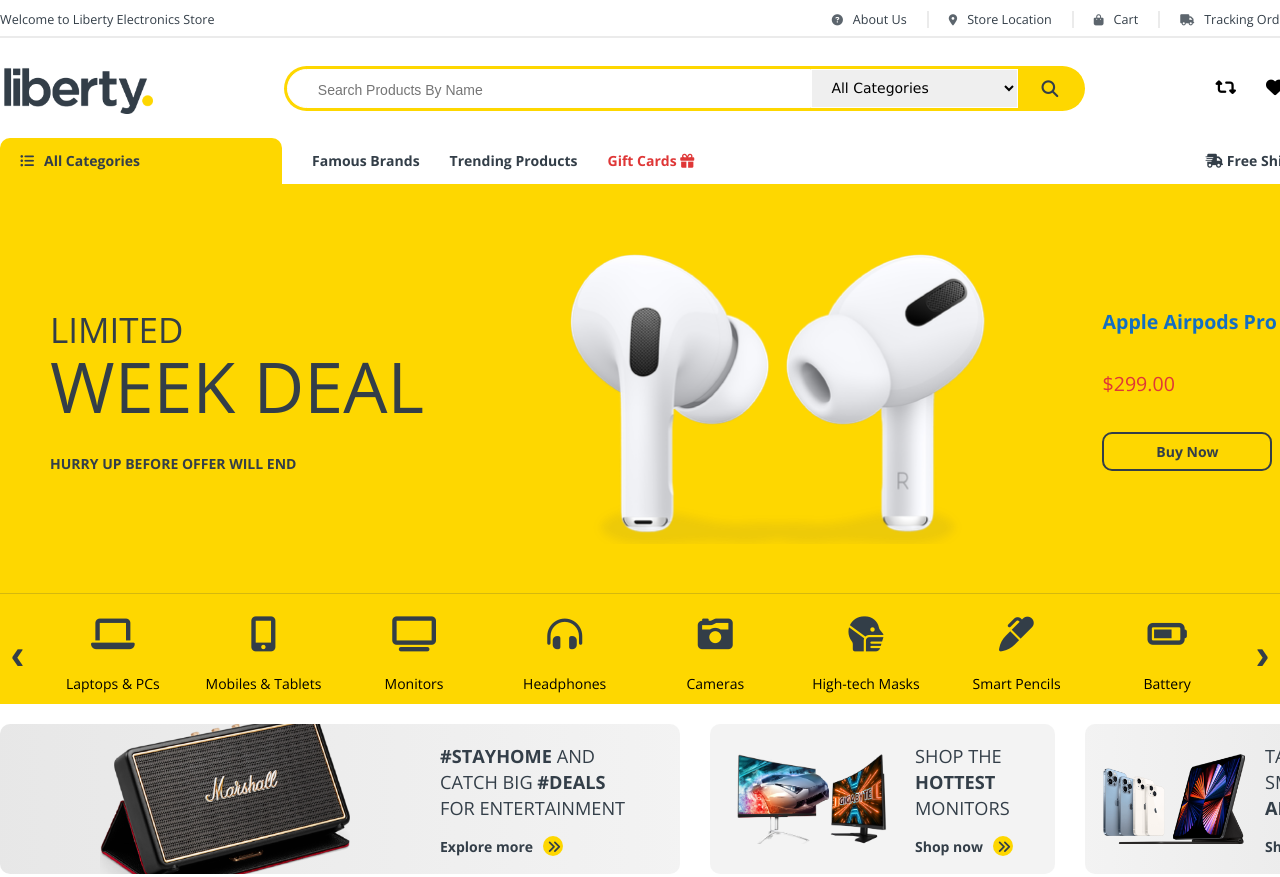
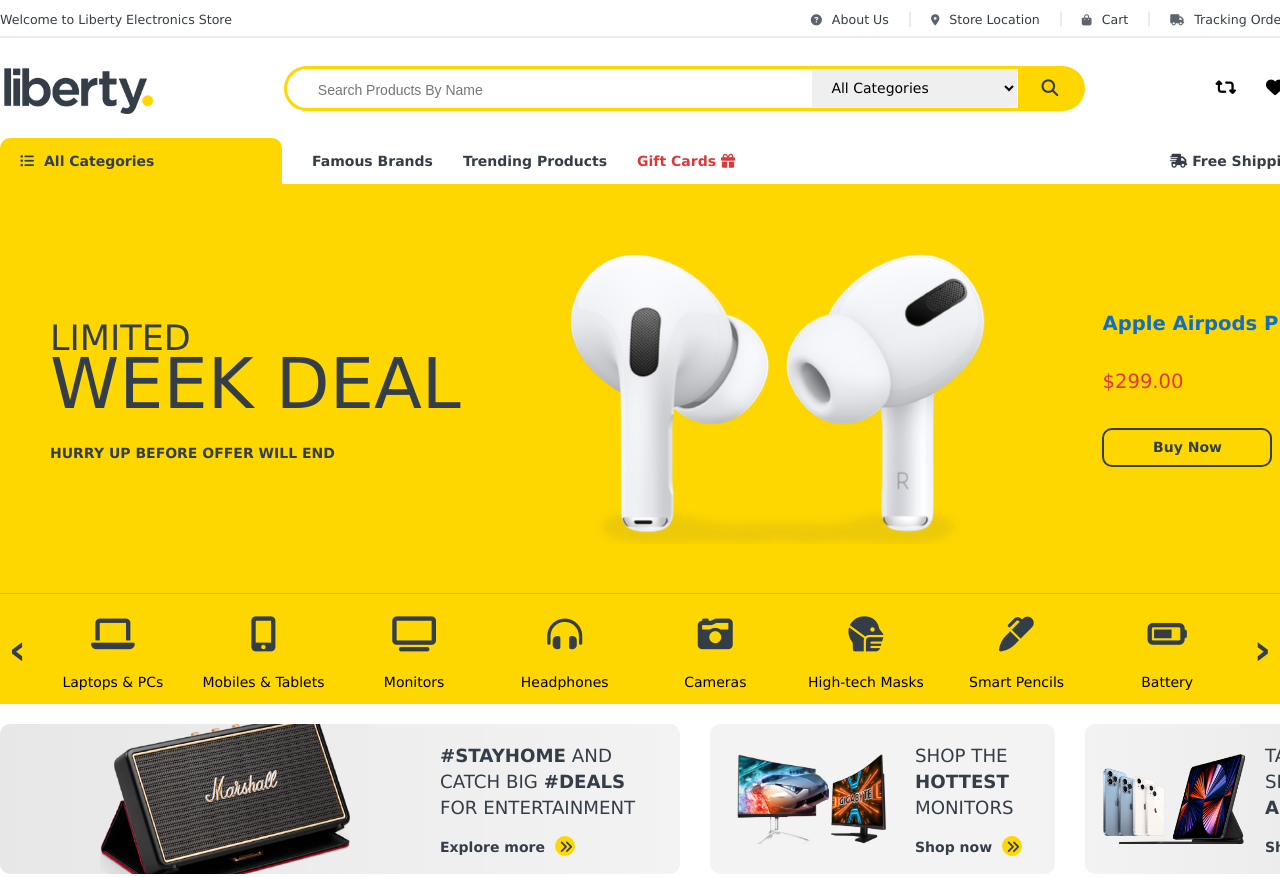
Before and after one commit to Chung-NB/funix-prj4, a plain HTML site: page index.html in a window 1280 px wide. Shown: the top 877 px of the page. Drawn offline with nearby package versions, Linux system fonts and the light colour scheme; no server answers.

Commit message:
UPDATE HOMEPAGE

```diff
--- a/source-code/css/styles-home-page.css
+++ b/source-code/css/styles-home-page.css
@@ -7,8 +7,8 @@
 
 html {
     font-size: 14px;
-    /* font-family: verdana, arial, helvetica; */
-    font-family: 'Open Sans', sans-serif;
+    font-family: verdana, arial, helvetica;
+    /* font-family: 'Open Sans', sans-serif; */
 }
 
 body {
```
Also changed, not shown: index.html (+2 -2 lines).
